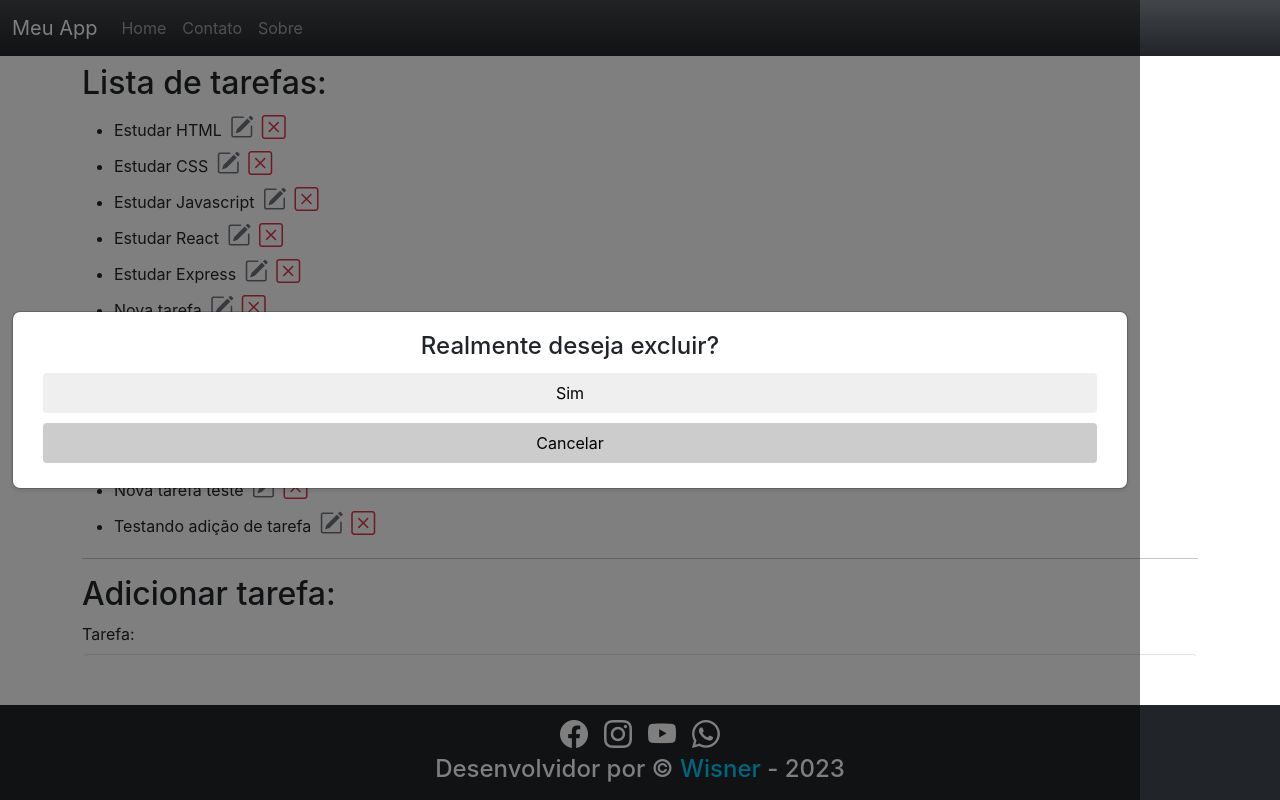
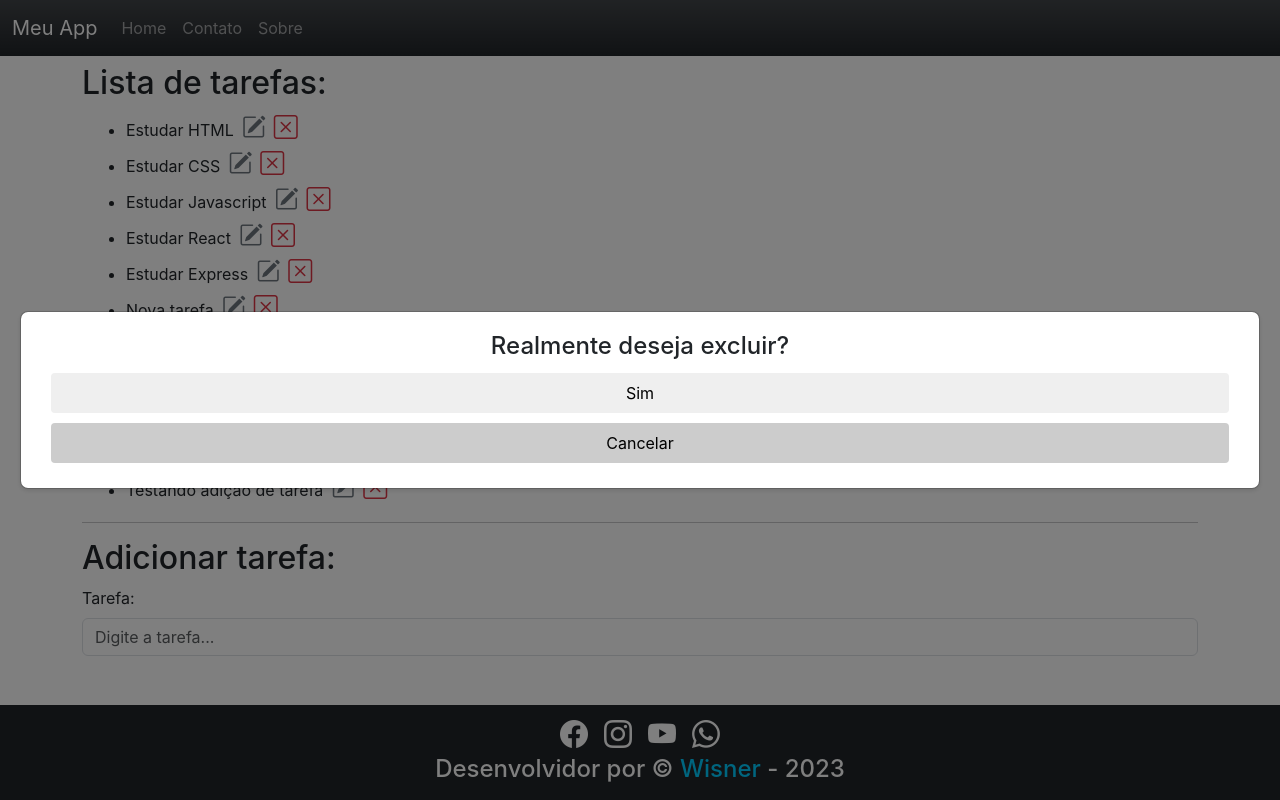
Before and after one commit to wisnermarques/teste-react-dom, a React (Create React App) app: page / in a window 1280 px wide. Both pictures are taken after a click on the icon 273 px from the left and 127 px from the top of the page. Built offline with nearby package versions, Linux system fonts and the light colour scheme; data requests are answered from the project's data file.

Commit message:
atualizado

```diff
--- a/db.json
+++ b/db.json
@@ -25,10 +25,6 @@
       "id": 7
     },
     {
-      "nome": "Outra tarefa",
-      "id": 8
-    },
-    {
       "nome": "Testando tarefas adicionadas",
       "id": 9
     },
--- a/src/components/ExibirTarefas.css
+++ b/src/components/ExibirTarefas.css
@@ -10,6 +10,7 @@
   align-items: center;
   justify-content: center;
   background-color: rgba(0, 0, 0, 0.5);
+  padding: 20px;
 }
 
 .modal-content {
--- a/src/components/ExibirTarefas.js
+++ b/src/components/ExibirTarefas.js
@@ -33,13 +33,13 @@ function ExibirTarefas({ tarefas, setTarefas }) {
   if (tarefas.length === 0) {
     return (
       <div>
-        <p>Não existem tarefas a serem exibidas!</p>
+        <p className='alert alert-warning'>Não existem tarefas a serem exibidas!</p>
       </div>
     )
   }
 
   return (
-    <div>
+    <div className='container'>
       <ul>
         {tarefas.map((tarefa) => (
           <li key={tarefa.id}>
@@ -57,7 +57,7 @@ function ExibirTarefas({ tarefas, setTarefas }) {
       </ul>
 
       {showConfirmation && (
-        <div className='modal container'>
+        <div className='modal'>
           <div className='modal-content'>
             <h4>Realmente deseja excluir?</h4>
             <button onClick={confirmDelete}>Sim</button>
--- a/src/components/Loading.css
+++ b/src/components/Loading.css
@@ -4,7 +4,7 @@
     display: flex;
     justify-content: center;
     align-items: center;
-    height: 75vh;
+    height: 25vh;
     /* Isso centralizará o Loading verticalmente na página */
 }
 
--- a/src/routes/Home.js
+++ b/src/routes/Home.js
@@ -58,7 +58,7 @@ function Home() {
   return (
     <div className='container mt-2'>
       {erro ? (
-        <p>{erro}</p>
+        <p className='alert alert-warning'>{erro}</p>
       ) : (
         <>
           {isLoading ? (
```
